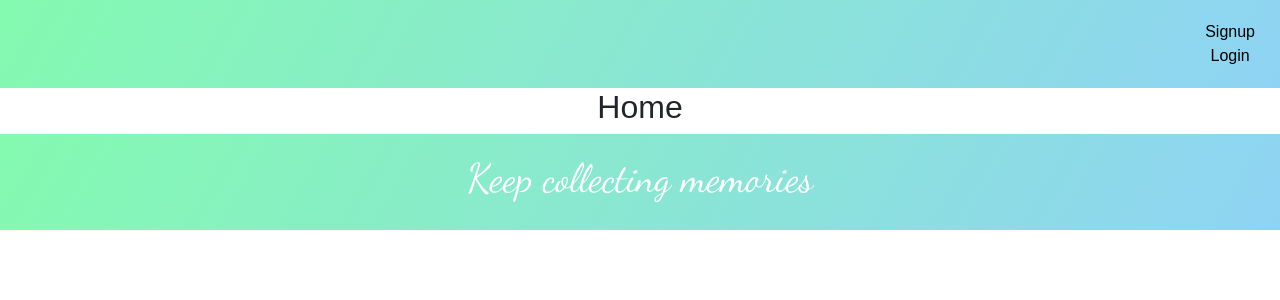
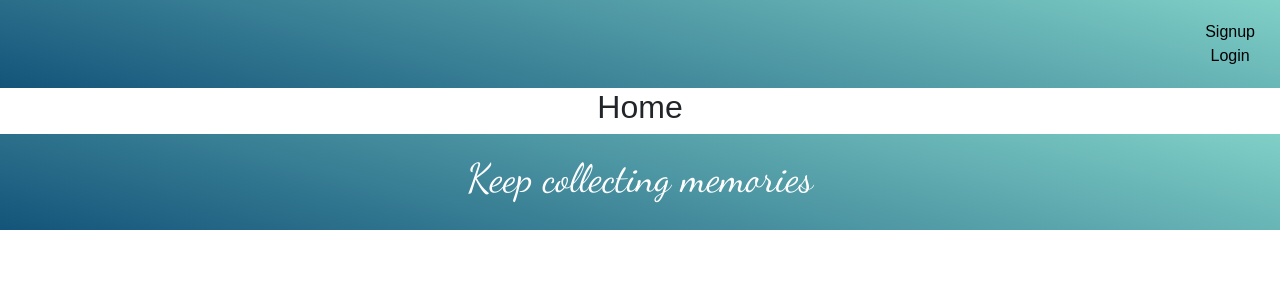
Before and after one commit to ntnhan30/docutrip, a React (Create React App) app in the folder client/: page / in a window 1280 px wide. Shown: the top 300 px of the page. Built offline with nearby package versions, Linux system fonts and the light colour scheme; no server answers.

Commit message:
fixed .env API key

```diff
--- a/client/package.json
+++ b/client/package.json
@@ -5,6 +5,7 @@
   "dependencies": {
     "axios": "^0.18.0",
     "bootstrap": "^4.1.3",
+    "dotenv": "^6.0.0",
     "google-places-web": "^0.1.8",
     "react": "^16.5.2",
     "react-dom": "^16.5.2",
--- a/client/src/components/App.css
+++ b/client/src/components/App.css
@@ -23,7 +23,7 @@
 }
 
 .App-header {
-  background-image: linear-gradient(120deg, #84fab0 0%, #8fd3f4 100%);
+  background-image: linear-gradient(15deg, #13547a 0%, #80d0c7 100%);
   padding: 20px;
   color: white;
   display: flex;
@@ -125,7 +125,7 @@
 }
 
 .App-footer {
-  background-image: linear-gradient(120deg, #84fab0 0%, #8fd3f4 100%);
+  background-image: linear-gradient(15deg, #13547a 0%, #80d0c7 100%);
   padding: 20px;
   color: white;
   display: flex;
--- a/client/src/components/pages/AddActivity.js
+++ b/client/src/components/pages/AddActivity.js
@@ -5,8 +5,10 @@ import GooglePlacesSuggest from "react-google-places-suggest";
 import { Input, Col, FormGroup, Form } from "reactstrap";
 
 // Try to put it in .env file
-const MY_API_KEY = "AIzaSyCUUD_nI-yWZrq9Df4H3f9x3kbrDUAclLo";
-// const MY_API_KEY = process.env.API_KEY;
+// const MY_API_KEY_MAPS = "AIzaSyCUUD_nI-yWZrq9Df4H3f9x3kbrDUAclLo";
+let REACT_APP_API_KEY_MAPS = process.env.REACT_APP_API_KEY_MAPS;
+
+console.log(process.env.REACT_APP_API_KEY_MAPS);
 
 class AddActivity extends Component {
   constructor(props) {
@@ -74,10 +76,11 @@ class AddActivity extends Component {
     return (
       <div className="form">
         <Col lg={3}>
+          <h6>Where have you been ?</h6>
           <Form>
             <GoogleMapLoader
               params={{
-                key: MY_API_KEY,
+                key: REACT_APP_API_KEY_MAPS,
                 libraries: "places,geocode"
               }}
               render={googleMaps =>
--- a/client/src/components/pages/AllActivities.js
+++ b/client/src/components/pages/AllActivities.js
@@ -56,7 +56,7 @@ class AllActivities extends Component {
             .map((a, i) => (
               <Col sm="6" md="3" key={i}>
                 <Card
-                  style={{ borderWidth: "1px", borderColor: "#87EFC3" }}
+                  style={{ borderWidth: "1px", borderColor: "#02949f" }}
                   className="card"
                 >
                   <CardTitle>
```
Also changed, not shown: client/src/components/pages/Home.js (+5 -2 lines), 1 other file (tests, documents, lock files or other folders).
